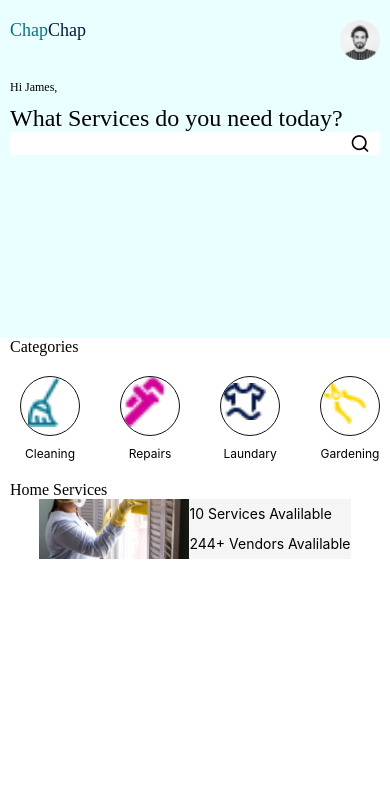
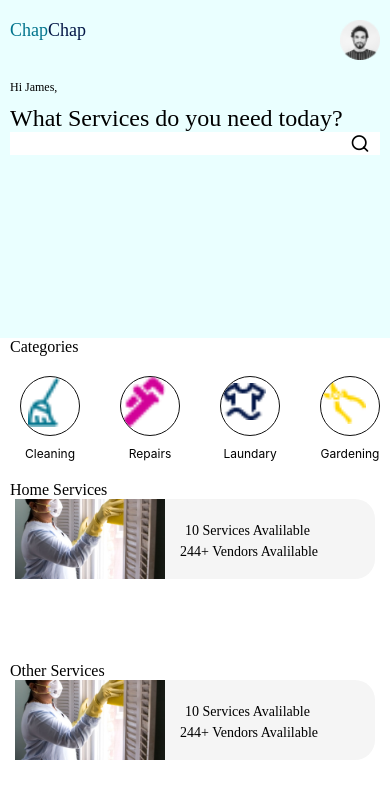
Before and after one commit to morachake/chap-chap, a React Native app: screen / in a window 390 px wide. Shown: the top 798 px of the page. Built offline with nearby package versions, Linux system fonts and the light colour scheme.

Commit message:
service card upadate for homescreen

```diff
--- a/src/components/ServiceCard.js
+++ b/src/components/ServiceCard.js
@@ -1,18 +1,38 @@
 import React from 'react'
-import { Image, ScrollView, Text, View } from 'react-native'
+import { Image, ScrollView, Text, View, StyleSheet} from 'react-native'
 import { IMAGES } from '../constants/index'
 export default function ServiceCard() {
     return (
         <ScrollView >
-            <View style={{flexDirection:'row',backgroundColor:'#F5F5F5'}}>
-                <View>
-                    <Image source={IMAGES.Cleaner} style={{ width: 150, height: 60 }} />
+            <View style={styles.container}>
+                <View style={{borderRadius: 20}}>
+                    <Image source={IMAGES.Cleaner} resizeMode='cover' style={{resizeMode :'cover', width: 150, height: '100%'}} />
                 </View>
-                <View style={{justifyContent:'space-around'}}>
-                    <Text>10 Services Avalilable</Text>
-                    <Text>244+ Vendors Avalilable</Text>
+                <View style={{justifyContent:'center',marginLeft :15}}>
+                    <Text style={styles.titles1}>10 Services Avalilable</Text>
+                    <Text style={styles.titles}>244+ Vendors Avalilable</Text>
                 </View>
             </View>
         </ScrollView>
     )
 }
+
+const styles = StyleSheet.create({
+    container: {
+        height:80,
+        flexDirection: 'row',
+        backgroundColor: '#F5F5F5',
+        marginHorizontal: 15,
+        borderRadius:20
+    },
+    titles1: {
+        fontSize: 14,
+        fontFamily: 'Poppins-Bold',
+        padding:5
+    },
+    titles: {
+        fontSize: 14,
+        fontFamily: 'Poppins-Light',
+
+    }
+    })
--- a/src/screens/HomeScreen.js
+++ b/src/screens/HomeScreen.js
@@ -32,9 +32,12 @@
                     <Services/>
                 </View>
                     <Text style={styles.title}>Home Services</Text>
-                <View style={{alignItems:'center'}}>
-                    <ServiceCard/>
-                </View>
+
+                    <ServiceCard />
+
+
+                <Text style={styles.title}>Other Services</Text>
+                <ServiceCard/>
             </View>
         </View>
     );
```
Also changed, not shown: src/screens/CleanerScreen.js (added, +10 -0 lines).
